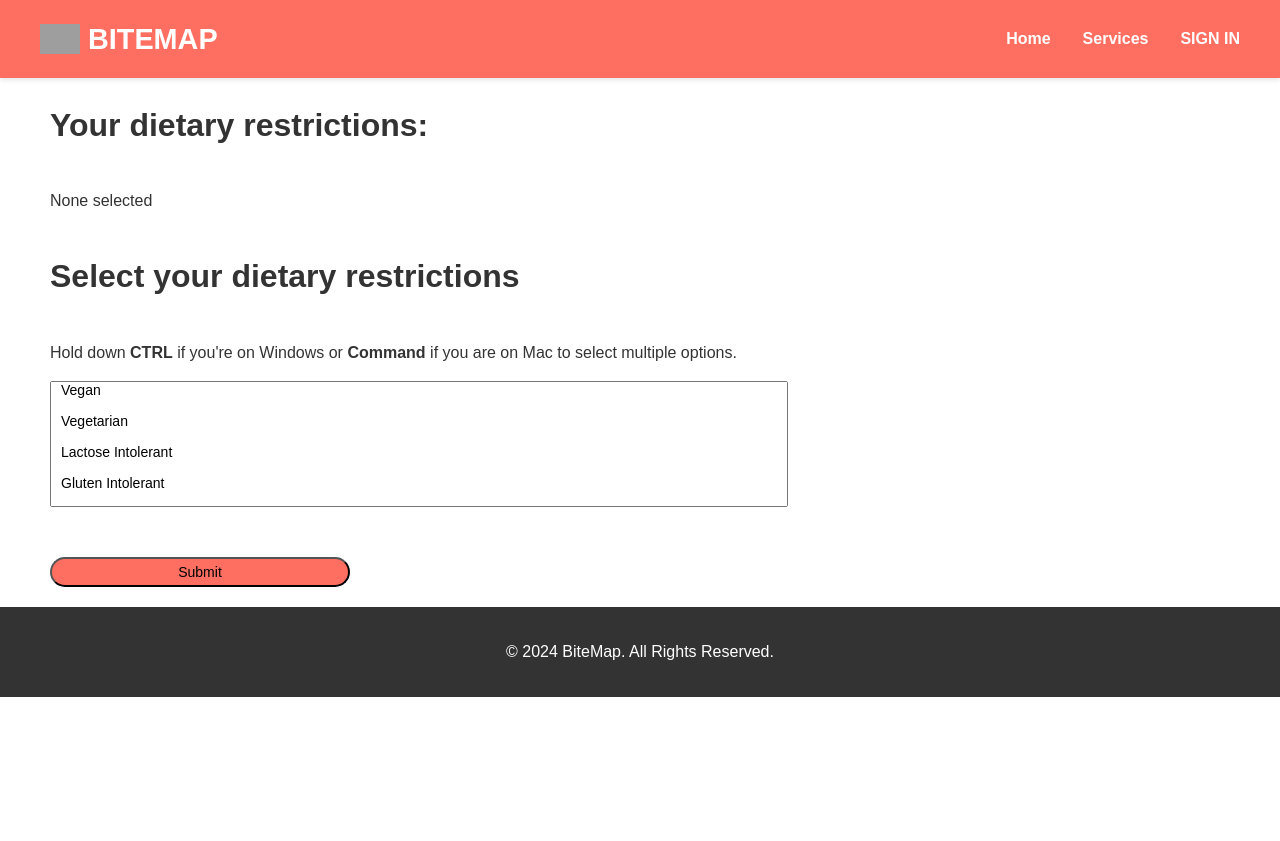
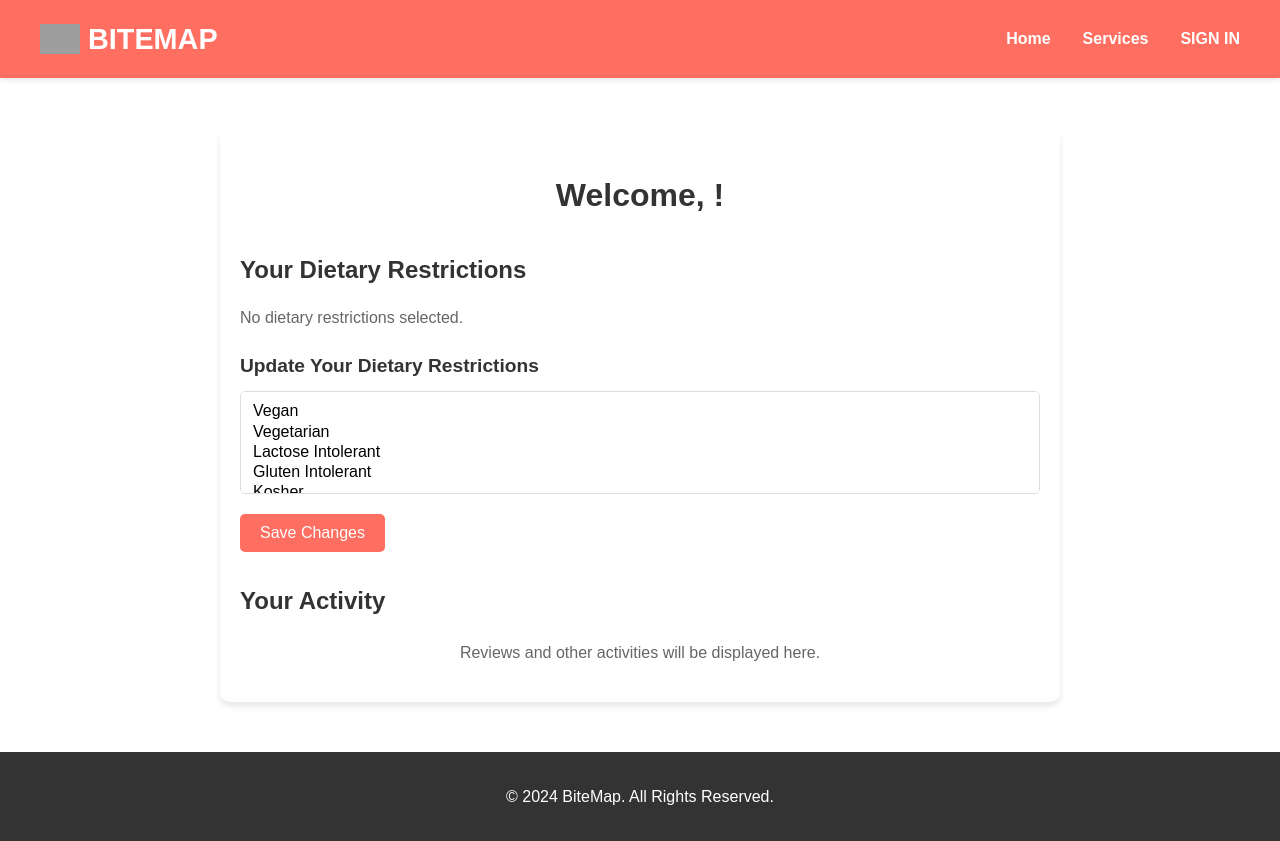
Before and after one commit to info441-au24/final-project-HrudhaiUmas, a React (Vite) app: page /user-info in a window 1280 px wide. Before the commit the page ends 800 px from the top, so only its background shows below. Built offline with nearby package versions, Linux system fonts and the light colour scheme; no server answers; grey boxes are pictures that could not be loaded.

Commit message:
sign up and sign in redesign + js changes

```diff
--- a/routes/controllers/users.js
+++ b/routes/controllers/users.js
@@ -49,7 +49,6 @@ router.post("/register", async (req, res) => {
     }
 });
 
-// Update dietary restrictions
 // Update dietary restrictions
 router.post("/dietary-restrictions", async (req, res) => {
     try {
--- a/src/components/Login.jsx
+++ b/src/components/Login.jsx
@@ -1,12 +1,14 @@
 import React from "react";
 import { useNavigate } from "react-router-dom";
 import { useAuth } from "./AuthContext";
+import { useState } from "react";
 
 function Login() {
     const navigate = useNavigate();
     const { checkAuth } = useAuth();
 
-    let message = "";
+    const [message, setMessage] = useState("");
+    // let message = "";
 
     const handleSubmit = async (e) => {
         e.preventDefault();
@@ -28,34 +30,37 @@ function Login() {
             const data = await response.json();
             if (data.status === "success") {
                 await checkAuth();
-                message = "Success!"
+                setMessage("");
                 navigate("/");
             } else {
-                message = "Failure to sign in, please try again later"
+                setMessage(data.message);
             }
         } catch (err) {
-            console.log(err);
-            message = "Failure to sign in, please try again later"
+            console.error(err);
+            setMessage("An error occurred. Please try again later.");
         }
-    }
+    };
 
     return (
-        <div>
+        <div className="login-container">
             <h1>Sign in</h1>
                 <form onSubmit={handleSubmit}>
                     <section>
                         <label htmlFor="username">Username</label>
-                    <input id="username" name="username" type="text" required></input>
+                        <input id="username" name="username" type="text" required />
                     </section>
                     <section>
                         <label htmlFor="current-password">Password</label>
-                    <input id="current-password" name="password" type="password" required></input>
+                        <input id="current-password" name="password" type="password" required />
                     </section>
+
                     <button type="submit">Sign in</button>
                 </form>
+
+                {message && <p className="error-message">{message}</p>}
                 <p>Don't have an account? <a href="/signup">Sign up</a></p>
         </div>
-    )
+    );
 }
 
 export default Login;
--- a/src/components/SignUp.jsx
+++ b/src/components/SignUp.jsx
@@ -1,10 +1,12 @@
 import React from "react";
 import { useNavigate } from "react-router-dom";
+import { useState } from "react";
 
 function SignUp() {
     const navigate = useNavigate();
+    const [message, setMessage] = useState("");
 
-    let message = "";
+    //let message = "";
 
     const handleSubmit = async (e) => {
         e.preventDefault();
@@ -25,37 +27,36 @@ function SignUp() {
             });
 
             const data = await response.json();
-            console.log(data);
             if (data.status === "success") {
-                message = "Success!"
-                navigate("/");
+                setMessage("");
+                navigate("/login");
             } else {
-                message = "Failure to sign up, please try again later"
+                setMessage(data.message || "An error occurred. Please try again later.");
             }
         } catch (err) {
-            console.log(err);
-
+            console.error(err);
+            setMessage("An error occurred. Please try again later.");
         }
-    }
+    };
 
     return (
-        <div>
-            <h1>Sign up</h1>
+        <div className="login-container">
+            <h1>Sign Up</h1>
             <form onSubmit={handleSubmit}>
                 <section>
                     <label htmlFor="username">Username</label>
-                    <input id="username" name="username" type="text" required></input>
+                    <input id="username" name="username" type="text" required />
                 </section>
                 <section>
-                    <label htmlFor="new-password">Password</label>
-                    <input id="new-password" name="password" type="password" required></input>
+                    <label htmlFor="password">Password</label>
+                    <input id="password" name="password" type="password" required />
                 </section>
-                <button type="submit">Sign up</button>
+                <button type="submit">Sign Up</button>
             </form>
-            <p>{message}</p>
-            <p><a href="/login">Back to Login</a></p>
+            {message && <p className="error-message">{message}</p>}
+            <p>Already have an account? <a href="/login">Sign In</a></p>
         </div>
-    )
+    );
 }
 
 export default SignUp;
--- a/src/components/UserInfo.jsx
+++ b/src/components/UserInfo.jsx
@@ -65,23 +65,26 @@ function UserInfo() {
     };
 
     return (
-        <div className="user-info-container">
-            <div className="user-dietary-restrictions">
-                <h1>Your dietary restrictions:</h1>
-                <p>{dietaryRestrictions.join(", ") || "None selected"}</p>
+        <div className="user-info-page">
+            <div className="user-profile-section">
+                <h1>Welcome, {user?.username}!</h1>
+                {/* <p className="user-email">Email: {user?.email || "Not provided"}</p> */}
             </div>
-            <div className="select-dietary-restrictions">
-                <h1>Select your dietary restrictions</h1>
-                <p>
-                    Hold down <b>CTRL</b> if you're on Windows or <b>Command</b> if you are on Mac to select multiple options.
+            <div className="user-dietary-section">
+                <h2>Your Dietary Restrictions</h2>
+                <p className="dietary-list">
+                    {dietaryRestrictions.length > 0
+                        ? dietaryRestrictions.join(", ")
+                        : "No dietary restrictions selected."}
                 </p>
-                <form id="dietary-selection-form" onSubmit={handleDietarySelection}>
+                <div className="dietary-selection-form">
+                    <h3>Update Your Dietary Restrictions</h3>
+                    <form onSubmit={handleDietarySelection}>
                         <select
-                        id="dietary-restrictions-dropdown"
-                        className="dietary-restrictions-dropdown"
                             multiple
                             onChange={handleChange}
                             value={dietaryRestrictions}
+                            className="dietary-dropdown"
                         >
                             <option value="Vegan">Vegan</option>
                             <option value="Vegetarian">Vegetarian</option>
@@ -90,8 +93,15 @@ function UserInfo() {
                             <option value="Kosher">Kosher</option>
                             <option value="Halal">Halal</option>
                         </select>
-                    <button id="submit-dietary-selection">Submit</button>
+                        <button className="update-button" type="submit">
+                            Save Changes
+                        </button>
                     </form>
+                </div>
+            </div>
+            <div className="user-additional-section">
+                <h2>Your Activity</h2>
+                <p>Reviews and other activities will be displayed here.</p>
             </div>
         </div>
     );
--- a/src/styles.css
+++ b/src/styles.css
@@ -101,6 +101,94 @@ header .nav-links button:hover {
     text-decoration: underline;
 }
 
+/* Login Page Styling */
+.login-container {
+    max-width: 500px;
+    margin: 50px auto;
+    padding: 20px;
+    background-color: #fff;
+    border-radius: 10px;
+    box-shadow: 0 4px 6px rgba(0, 0, 0, 0.1);
+    text-align: center;
+}
+
+.login-container h1 {
+    font-size: 1.8rem;
+    margin-bottom: 1rem;
+    color: #333;
+}
+
+/* Login Container Styling */
+.login-container {
+    max-width: 400px;
+    margin: 50px auto;
+    padding: 20px;
+    background-color: #fff;
+    border-radius: 10px;
+    box-shadow: 0 4px 6px rgba(0, 0, 0, 0.1);
+    text-align: center;
+}
+
+/* Input Field Styling */
+.login-container input {
+    padding: 0.8rem;
+    font-size: 1rem;
+    border: 1px solid #ddd;
+    border-radius: 5px;
+    width: calc(100% - 1.6rem);
+    box-sizing: border-box;
+}
+
+/* Error Message Styling */
+.error-message {
+    color: #ff3f3f;
+    font-size: 0.9rem;
+    margin: 5%;
+    text-align: center;
+}
+
+.login-container form {
+    display: flex;
+    flex-direction: column;
+    gap: 1.5rem;
+}
+
+.login-container label {
+    font-size: 1rem;
+    color: #666;
+    margin-bottom: 0.5rem;
+}
+
+.login-container input {
+    padding: 0.8rem;
+    font-size: 1rem;
+    border: 1px solid #ddd;
+    border-radius: 5px;
+    width: 100%;
+}
+
+.login-container button {
+    background: #ff6f61;
+    color: #fff;
+    border: none;
+    padding: 0.8rem 1.5rem;
+    border-radius: 5px;
+    font-size: 1rem;
+    cursor: pointer;
+    text-transform: uppercase;
+    font-weight: bold;
+    transition: background 0.3s ease;
+}
+
+.login-container button:hover {
+    background: #ff9671;
+}
+
+.error-message {
+    color: #ff3f3f;
+    font-size: 0.9rem;
+    margin-top: -1rem;
+}
 
 .logged-in-header-div {
     white-space: nowrap;
@@ -126,10 +214,98 @@ header .nav-links button:hover {
 }
 
 /* User Info Styling */
+.user-info-page {
+    max-width: 800px;
+    margin: 50px auto;
+    padding: 20px;
+    background-color: #fff;
+    border-radius: 10px;
+    box-shadow: 0 4px 6px rgba(0, 0, 0, 0.1);
+    font-family: Arial, sans-serif;
+}
+
+/* Profile Section */
+.user-profile-section {
+    text-align: center;
+    margin-bottom: 30px;
+}
+
+.user-profile-section h1 {
+    font-size: 2rem;
+    color: #333;
+    margin-bottom: 0.5rem;
+}
+
+.user-profile-section .user-email {
+    font-size: 1rem;
+    color: #666;
+}
+
+/* Dietary Section */
+.user-dietary-section h2 {
+    font-size: 1.5rem;
+    color: #333;
+    margin-bottom: 10px;
+}
+
+.dietary-selection-form h3 {
+    font-size: 1.2rem;
+    color: #333;
+    margin-bottom: 10px;
+}
+
+.dietary-list {
+    font-size: 1rem;
+    color: #666;
+    margin-bottom: 20px;
+}
+
+.user-dietary-section {
+    margin-bottom: 30px;
+}
+
 .select-dietary-restrictions, .user-dietary-restrictions {
     display: flex;
     flex-direction: column;
     padding-left: 50px;
+}
+
+.dietary-dropdown {
+    width: 100%;
+    padding: 10px;
+    font-size: 1rem;
+    border: 1px solid #ddd;
+    border-radius: 5px;
+    margin-bottom: 15px;
+}
+
+.update-button {
+    background: #ff6f61;
+    color: white;
+    border: none;
+    padding: 10px 20px;
+    border-radius: 5px;
+    font-size: 1rem;
+    cursor: pointer;
+    transition: background 0.3s ease;
+}
+
+.update-button:hover {
+    background: #ff9671;
+}
+
+/* Additional Section */
+.user-additional-section h2 {
+    font-size: 1.5rem;
+    color: #333;
+    margin-bottom: 10px;
+}
+
+.user-additional-section p {
+    font-size: 1rem;
+    color: #666;
+    text-align: center;
+    margin-top: 20px;
 }
 
 #dietary-restrictions-dropdown {
```
Also changed, not shown: routes/auth.js (+26 -0 lines). Lines whose indentation alone changed are shown as unchanged.
